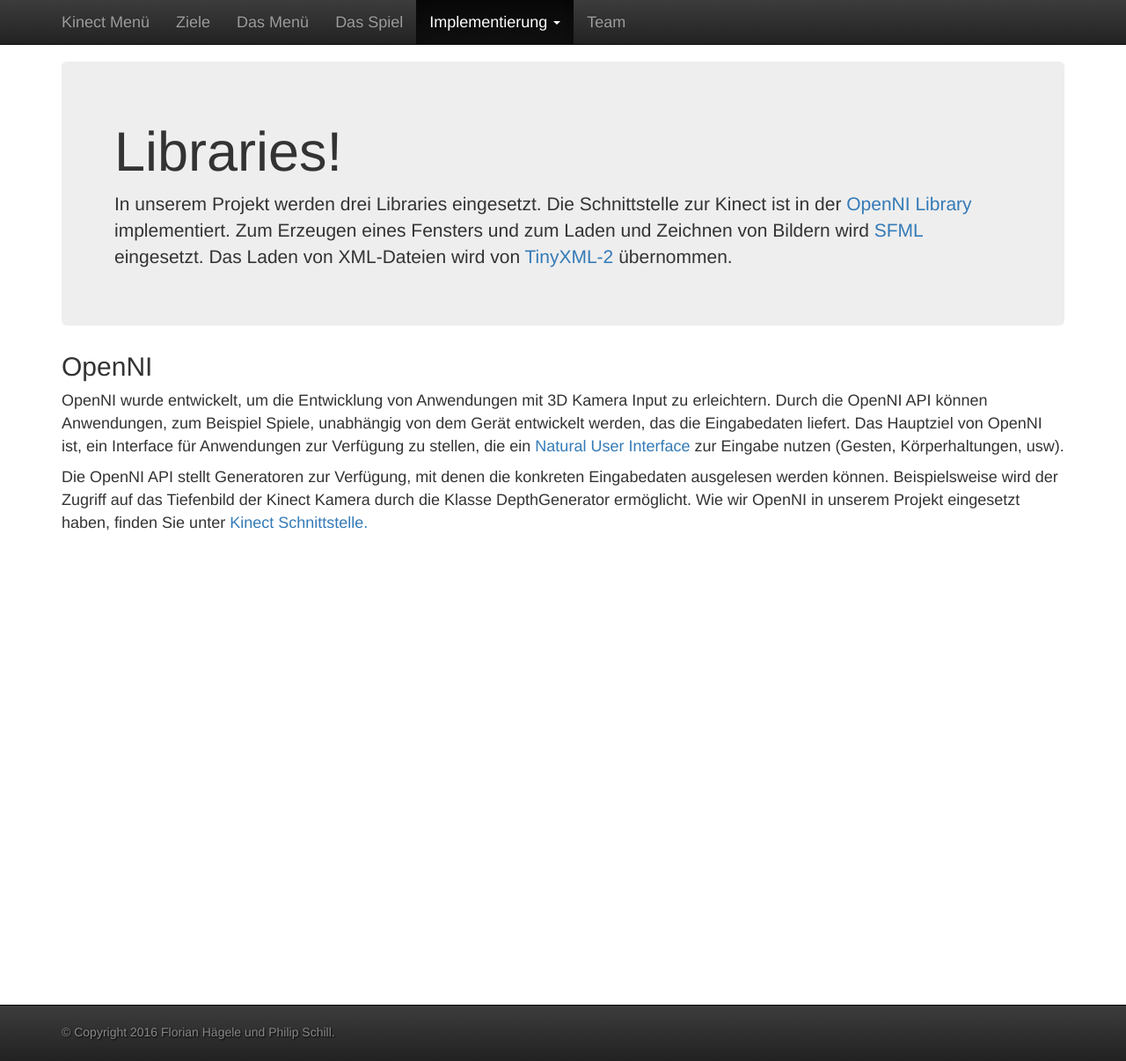
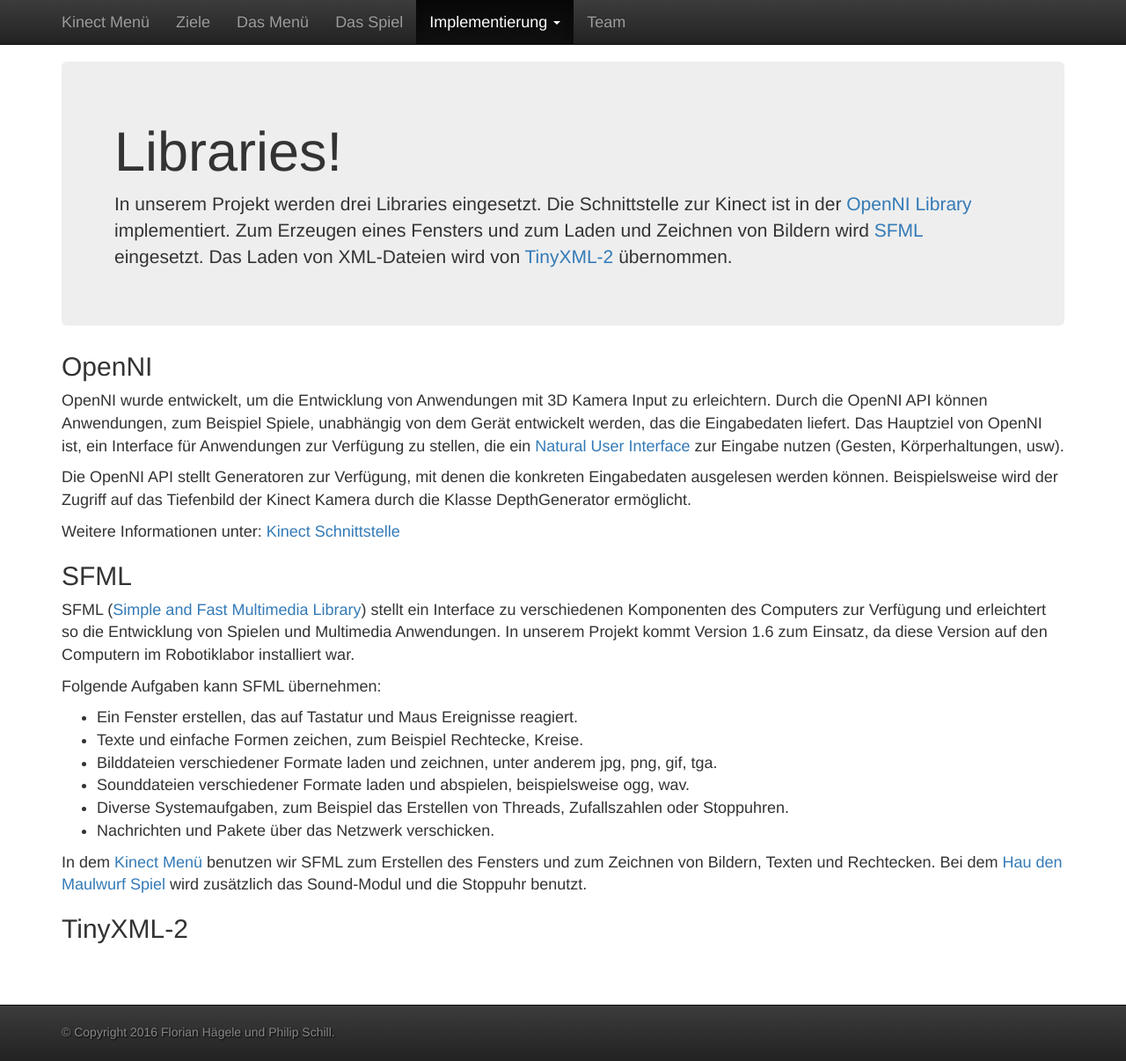
Before and after one commit to dagophil/sfml_openni, a Jekyll site: the page built from doc_src/_implementation/libraries.html, in a window 1280 px wide and 1206 px high. Shown: the whole window at 88% size. Built offline with Jekyll 4.4.1, drawn with Linux system fonts in a browser that asks for light colours.

Commit message:
Doc: Worked on library page.

```diff
--- a/doc_src/_implementation/libraries.html
+++ b/doc_src/_implementation/libraries.html
@@ -12,4 +12,20 @@ menupos: 1
 
 <h2>OpenNI</h2>
 <p>OpenNI wurde entwickelt, um die Entwicklung von Anwendungen mit 3D Kamera Input zu erleichtern. Durch die OpenNI API können Anwendungen, zum Beispiel Spiele, unabhängig von dem Gerät entwickelt werden, das die Eingabedaten liefert. Das Hauptziel von OpenNI ist, ein Interface für Anwendungen zur Verfügung zu stellen, die ein <a href="https://de.wikipedia.org/wiki/Natural_User_Interface" target="_blank">Natural User Interface</a> zur Eingabe nutzen (Gesten, Körperhaltungen, usw).</p>
-<p>Die OpenNI API stellt Generatoren zur Verfügung, mit denen die konkreten Eingabedaten ausgelesen werden können. Beispielsweise wird der Zugriff auf das Tiefenbild der Kinect Kamera durch die Klasse DepthGenerator ermöglicht. Wie wir OpenNI in unserem Projekt eingesetzt haben, finden Sie unter <a href="kinect.html">Kinect Schnittstelle.</a></p>
+<p>Die OpenNI API stellt Generatoren zur Verfügung, mit denen die konkreten Eingabedaten ausgelesen werden können. Beispielsweise wird der Zugriff auf das Tiefenbild der Kinect Kamera durch die Klasse DepthGenerator ermöglicht.</p>
+<p>Weitere Informationen unter: <a href="kinect.html">Kinect Schnittstelle</a></p>
+
+<h2>SFML</h2>
+<p>SFML (<a href="http://www.sfml-dev.org/" target="_blank">Simple and Fast Multimedia Library</a>) stellt ein Interface zu verschiedenen Komponenten des Computers zur Verfügung und erleichtert so die Entwicklung von Spielen und Multimedia Anwendungen. In unserem Projekt kommt Version 1.6 zum Einsatz, da diese Version auf den Computern im Robotiklabor installiert war.</p>
+<p>Folgende Aufgaben kann SFML übernehmen:</p>
+<ul>
+    <li>Ein Fenster erstellen, das auf Tastatur und Maus Ereignisse reagiert.</li>
+    <li>Texte und einfache Formen zeichen, zum Beispiel Rechtecke, Kreise.</li>
+    <li>Bilddateien verschiedener Formate laden und zeichnen, unter anderem jpg, png, gif, tga.</li>
+    <li>Sounddateien verschiedener Formate laden und abspielen, beispielsweise ogg, wav.</li>
+    <li>Diverse Systemaufgaben, zum Beispiel das Erstellen von Threads, Zufallszahlen oder Stoppuhren.</li>
+    <li>Nachrichten und Pakete über das Netzwerk verschicken.</li>
+</ul>
+<p>In dem <a href="{{base}}/menu.html">Kinect Menü</a> benutzen wir SFML zum Erstellen des Fensters und zum Zeichnen von Bildern, Texten und Rechtecken. Bei dem <a href="{{base}}/game.html">Hau den Maulwurf Spiel</a> wird zusätzlich das Sound-Modul und die Stoppuhr benutzt.</p>
+
+<h2>TinyXML-2</h2>
```
